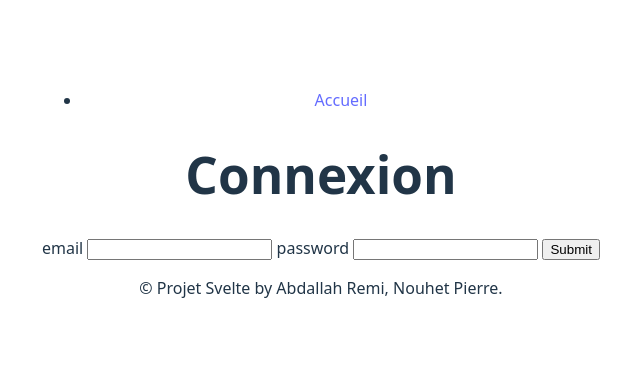
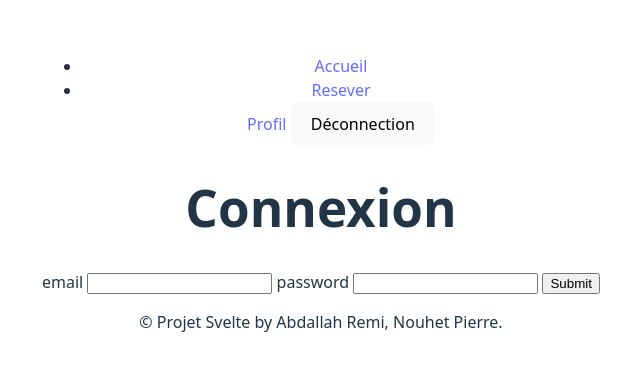
Before and after one commit to remabd/Salle, a Svelte app: page / in a window 1280 px wide. Shown: the part 206-576 px from the top of the page, without its empty margins (319-959 px from the left). Built offline with nearby package versions, Linux system fonts and the light colour scheme.

Commit message:
feat-auth: finish work on login and header

```diff
--- /dev/null
+++ b/src/containers/Dashboard.svelte
@@ -0,0 +1,4 @@
+<script lang="ts">
+</script>
+
+<h1>Dashboard</h1>
--- a/src/containers/Header.svelte
+++ b/src/containers/Header.svelte
@@ -1,7 +1,39 @@
-<script lang="ts"></script>
+<script lang="ts">
+    import { onMount } from 'svelte';
+    import AuthController from '../controllers/auth.controller';
+
+    let isConnected = $state(false);
+    let isAdmin = $state(false);
+
+    onMount(() => {
+        const authController = new AuthController();
+        const connexion = authController.getConnexion();
+        if (connexion) {
+            isConnected = true;
+            connexion.data?.admin ? true : false;
+        }
+    });
+
+    function disconnect() {
+        const authController = new AuthController();
+        authController.logout();
+    }
+</script>
 
 <header>
     <ul>
         <li><a href="#/">Accueil</a></li>
+
+        {#if isConnected}
+            {#if !isAdmin}
+                <li><a href="#/salle">Resever</a></li>
+            {:else}
+                <li><a href="#/dashboard">Dashboard</a></li>
+            {/if}
+            <a href="#/profile">Profil</a>
+            <button onclick={disconnect}>Déconnection</button>
+        {:else}
+            <a href="#/">Connection</a>
+        {/if}
     </ul>
 </header>
--- /dev/null
+++ b/src/containers/Profile.svelte
@@ -0,0 +1,3 @@
+<script lang="ts"></script>
+
+<h1>Profil</h1>
--- /dev/null
+++ b/src/containers/Salle.svelte
@@ -0,0 +1,3 @@
+<script lang="ts"></script>
+
+<h1>Salle</h1>
--- a/src/controllers/auth.controller.ts
+++ b/src/controllers/auth.controller.ts
@@ -1,5 +1,5 @@
 import { Status, type Response } from '../models/response.entity';
-import type { LoginDto, CreateUserDto, User } from '../models/user.entity';
+import type { LoginDto, CreateUserDto, User, UserHead } from '../models/user.entity';
 import AuthRepository from '../repository/auth.repository';
 import UserRepository from '../repository/user.repository';
 import * as bcrypt from 'bcryptjs';
@@ -47,6 +47,22 @@ export default class AuthController {
         };
     }
 
+    public getConnexion(): Response<UserHead> {
+        const connexion = this.authRepository.getConnexion();
+        if (!connexion) {
+            return {
+                status: Status.NOT_FOUND,
+                message: 'No connexion',
+                data: null,
+            };
+        }
+        return {
+            status: Status.OK,
+            message: null,
+            data: connexion,
+        };
+    }
+
     public logout(): void {
         this.authRepository.removeConnection();
     }
--- a/src/repository/auth.repository.ts
+++ b/src/repository/auth.repository.ts
@@ -8,6 +8,11 @@ export default class AuthRepository {
     constructor() {
         const connexionData = sessionStorage.getItem(this.CONNEXION_KEY);
         this.connexion = connexionData ? JSON.parse(connexionData) : null;
+        this.synchronize();
+    }
+
+    getConnexion(): UserHead | null {
+        return this.connexion;
     }
 
     addConnexion(userhead: UserHead): void {
--- a/src/repository/user.repository.ts
+++ b/src/repository/user.repository.ts
@@ -8,6 +8,7 @@ export default class UserRepository {
     constructor() {
         const usersData = localStorage.getItem(this.USERS_KEY);
         this.users = usersData ? JSON.parse(usersData) : [];
+        this.synchronize();
     }
 
     getUsers(): User[] {
--- a/src/routes.ts
+++ b/src/routes.ts
@@ -1,19 +1,15 @@
 import Login from './containers/Login.svelte';
 import NotFound from './containers/NotFound.svelte';
+import DashBoard from './containers/Dashboard.svelte';
+import Salle from './containers/Salle.svelte';
+import Profile from './containers/Profile.svelte';
 
 export const routes = {
     '/': Login,
 
-    // Wrapping the Author component
-    // '/author/:first/:last?': wrap({
-    //     asyncComponent: () => import('./routes/Author.svelte')
-    // }),
+    '/dashboard': DashBoard,
+    '/profile': Profile,
+    '/salle': Salle,
 
-    // Wrapping the Book component
-    // '/book/*': wrap({
-    //     asyncComponent: () => import('./routes/Book.svelte')
-    // }),
-
-    // Catch-all route last
     '*': NotFound,
 };
```
